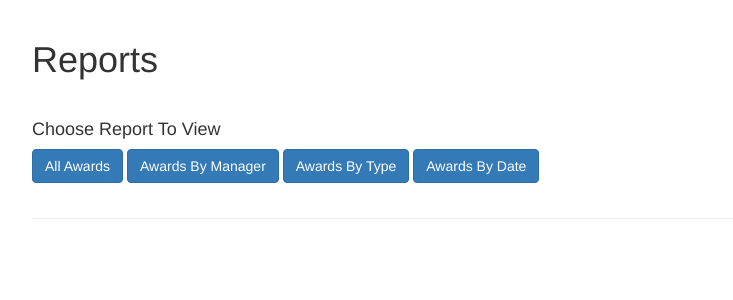
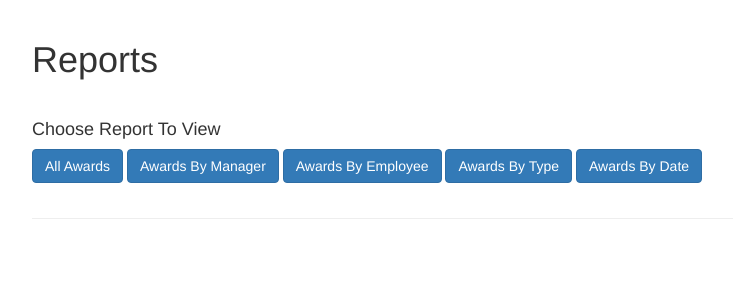
Before and after one commit to cosbyr/osu-capstone, a Flask app: page /reports in a window 1280 px wide. Shown: the part 51-351 px from the top of the page, without its empty margins (38-771 px from the left). Run offline with Flask 2, Linux system fonts and the light colour scheme; a user stored in the database is signed in; tables that the repository leaves empty hold one stand-in row (values such as "Sample post"); parts of the project's set-up code (start-up, migrations or seed data) failed here and were passed over; some libraries are stand-ins or nearby versions.

Commit message:
Award by Employee working now

```diff
--- a/main.py
+++ b/main.py
@@ -459,6 +459,8 @@ def renderReports():
 					response = reporter.getAllAwards()
 				elif payload['report'] == '2':
 					response = reporter.getAwardsByManager()
+				elif payload['report'] == '3':
+					response = reporter.getAwardsByEmployee()
 				else:
 					abort(400)
 
--- a/static/js/genReports.js
+++ b/static/js/genReports.js
@@ -169,4 +169,117 @@ $(document).ready(function(){
 			}
 		});
 	});
+
+	//awards by manager report (3)
+	$('#award-by-employee-form').on('submit',function(){
+		event.preventDefault();
+
+		//clear report div
+		$('#award-report').empty();
+
+		var form = $(this);
+		var url = form.attr('action');
+		var type = form.attr('method');
+		var reportType = $('#award-by-employee').val();
+		var data = JSON.stringify({'report':reportType});
+
+		$.ajax(url, {
+			type:type,
+			data:data,
+			contentType:'application/json',
+			dataType:'json',
+
+			success: function(response){
+				if(response['status'] == 200){
+					google.charts.setOnLoadCallback(function(){
+						//create html to house manager table and award chart
+						var htmlStr = '<table id="award-employee-table">' +
+										'<tr>' +
+										  '<td><div id="employee-table" style="border: 1px solid #ccc"></div></td>' +
+										  '<td><div id="award-chart" style="border: 1px solid #ccc"></div></td>' +
+										'</tr>' +
+									  '</table>';
+						$('#award-report').append(htmlStr);
+
+						//init number of award types to display in award chart
+						var lst = [];
+						for(var i = 1; i < response['awards'][0].length - 1;i++){
+							lst.push(0);
+						}
+
+						//generate employee table rows
+						var employeeTable = google.visualization.arrayToDataTable(response['employees']);
+
+						//draw manager table
+						var table = new google.visualization.Table(document.getElementById('employee-table'));
+						table.draw(employeeTable,{width:300,height:200});
+
+						//set default award chart value
+						var defaultData = google.visualization.arrayToDataTable([response['awards'][0],['Select Employees(s) From Table'].concat(lst).concat([''])]);
+
+						//default award chart options
+						chartOptions = {
+							title:'Awards By Employees',
+							legend: {position: 'top', maxLines: 3},
+							bar: {groupWidth: '75%'},
+							isStacked: true,
+							width: 800,
+							height: 400,
+							vAxis: {title:'Number of Awards', minValue:0, maxValue:4, format:'0'},
+							animation:{startup:true,duration:900}
+						};
+
+						//draw default award chart
+						var chart = new google.visualization.ColumnChart(document.getElementById('award-chart'));
+						chart.draw(defaultData,chartOptions);
+
+						//add select event listener on employee table
+						google.visualization.events.addListener(table, 'select', function(){
+							//gets list of employees selected in the table
+							var selection = table.getSelection();
+							if(selection.length > 0){
+								var employees = [];
+								for(var i = 0; i < selection.length; i++){
+									employees.push(employeeTable.getFormattedValue(selection[i].row,0));
+								}
+
+								//get data for selected employees
+								var newInfo = [response['awards'][0]];
+								for(var i = 1; i < response['awards'].length; i++){
+									if(employees.indexOf(response['awards'][i][0]) != -1){
+										newInfo.push(response['awards'][i]);
+									}
+								}
+
+								//redraw award chart
+								var chartData = google.visualization.arrayToDataTable(newInfo);
+								chart = new google.visualization.ColumnChart(document.getElementById('award-chart'));
+								chartOptions = {
+									title:'Awards By Employee',
+									legend: { position: 'top', maxLines: 3 },
+									bar: { groupWidth: '75%' },
+									isStacked: true,
+									width: 800,
+									height: 400,
+									vAxis: {title:'Number of Awards',minValue:4, viewWindow:{min:0},format:'0'},
+									animation:{startup:true,duration:900}
+								};
+								chart.draw(chartData,chartOptions);
+
+								//clean up newInfo array
+								newInfo.splice(1,newInfo.length);
+							}
+						});
+					});
+				}
+				else{
+					alert('Unable to generate report.');
+				}
+			},
+			error: function(jqXHR,exception){
+				console.log('error:');
+				console.log(jqXHR);
+			}
+		});
+	});
 });
--- a/templates/reports.html
+++ b/templates/reports.html
@@ -60,16 +60,21 @@
 			</div>
 		</form>
 
+		<form class="inline-form" id="award-by-employee-form" method="post" action="/reports">
+			<div class="form-group">
+				<input type="hidden" id="award-by-employee" name="award-type" value="3">
+				<button type="submit" class="btn btn-primary" id="award-by-employee-btn">Awards By Employee</button>
+			</div>
+		</form>
 		<form class="inline-form" id="award-by-manager-form" method="post" action="/reports">
 			<div class="form-group">
-				<input type="hidden" id="award-by-employee" name="award-type" value="3">
+				<input type="hidden" id="award-by-employee" name="award-type" value="4">
 				<button type="submit" class="btn btn-primary" id="award-by-employee-btn">Awards By Type</button>
 			</div>
 		</form>
-
 		<form class="inline-form" id="award-by-manager-form" method="post" action="/reports">
 			<div class="form-group">
-				<input type="hidden" id="award-by-date" name="award-type" value="4">
+				<input type="hidden" id="award-by-date" name="award-type" value="5">
 				<button type="submit" class="btn btn-primary" id="award-by-date-btn">Awards By Date</button>
 			</div>
 		</form>
```
Also changed, not shown: handlers/Report/report.py (+41 -0 lines).
